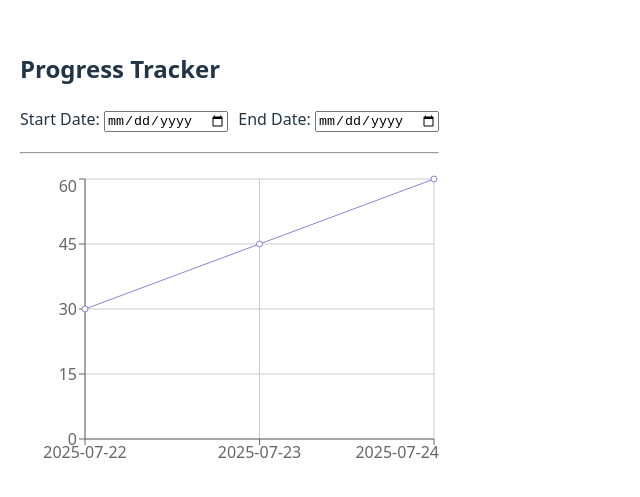
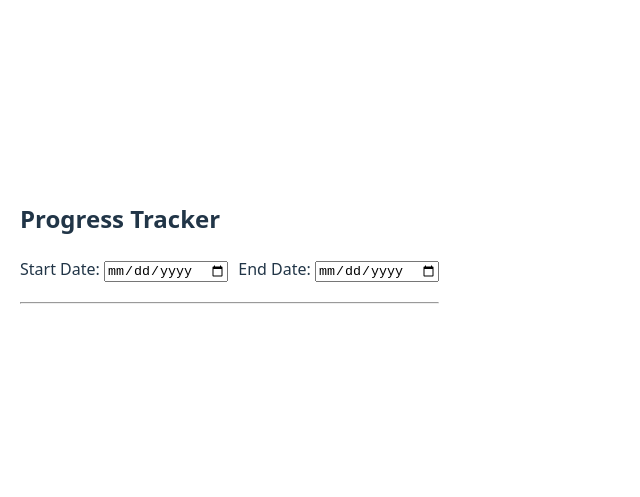
Before and after one commit to Avantheka/fitness-tracker, a React (Vite) app in the folder client/: page /progress in a window 1280 px wide. Shown: the part 147-644 px from the top of the page, without its empty margins (0-640 px from the left). Built offline with nearby package versions, Linux system fonts and the light colour scheme.

Commit message:
Connect Progress chart to backend API

```diff
--- a/client/src/pages/Progress.jsx
+++ b/client/src/pages/Progress.jsx
@@ -1,16 +1,55 @@
-// For Recharts (example)
-import React, { useState } from "react";
-import { LineChart, Line, XAxis, YAxis, CartesianGrid, Tooltip, ResponsiveContainer } from "recharts";
+import React, { useState, useEffect } from "react";
+import axios from "axios";
+import {
+  LineChart,
+  Line,
+  XAxis,
+  YAxis,
+  CartesianGrid,
+  Tooltip,
+  ResponsiveContainer,
+} from "recharts";
 
 const Progress = () => {
   const [startDate, setStartDate] = useState("");
   const [endDate, setEndDate] = useState("");
+  const [data, setData] = useState([]);
+  const [loading, setLoading] = useState(false);
 
-  const data = [
-    { date: "2025-07-22", value: 30 },
-    { date: "2025-07-23", value: 45 },
-    { date: "2025-07-24", value: 60 },
-  ];
+  const email = "test@example.com";
+
+  useEffect(() => {
+    // Only fetch if both dates are selected
+    if (!startDate || !endDate) return;
+
+    setLoading(true);
+
+    axios
+      .get("/progress", {
+        params: {
+          email: email,
+          start: startDate,
+          end: endDate,
+        },
+      })
+      .then((res) => {
+        if (res.data && res.data.labels) {
+          const chartData = res.data.labels.map((label, index) => ({
+            date: label,
+            value: res.data.cardio[index] || 0,
+          }));
+          setData(chartData);
+        } else {
+          setData([]);
+        }
+        setLoading(false);
+      })
+      .catch((err) => {
+        console.error(err);
+        setData([]);
+        setLoading(false);
+      });
+  }, [startDate, endDate]);
 
   return (
     <div style={{ padding: "20px" }}>
@@ -18,13 +57,27 @@ const Progress = () => {
 
       <div style={{ marginBottom: "20px" }}>
         <label>Start Date: </label>
-        <input type="date" value={startDate} onChange={(e) => setStartDate(e.target.value)} />
+        <input
+          type="date"
+          value={startDate}
+          onChange={(e) => setStartDate(e.target.value)}
+        />
         <label style={{ marginLeft: "10px" }}>End Date: </label>
-        <input type="date" value={endDate} onChange={(e) => setEndDate(e.target.value)} />
+        <input
+          type="date"
+          value={endDate}
+          onChange={(e) => setEndDate(e.target.value)}
+        />
       </div>
 
       <hr style={{ margin: "20px 0" }} />
 
+      {loading && <p>Loading...</p>}
+      {!loading && data.length === 0 && startDate && endDate && (
+        <p>No Data Available for selected range.</p>
+      )}
+
+      {!loading && data.length > 0 && (
         <ResponsiveContainer width="100%" height={300}>
           <LineChart data={data}>
             <CartesianGrid stroke="#ccc" />
@@ -34,6 +87,7 @@ const Progress = () => {
             <Line type="monotone" dataKey="value" stroke="#8884d8" />
           </LineChart>
         </ResponsiveContainer>
+      )}
     </div>
   );
 };
```
Also changed, not shown: 1 other file (tests, documents, lock files or other folders). Lines whose indentation alone changed are shown as unchanged.
